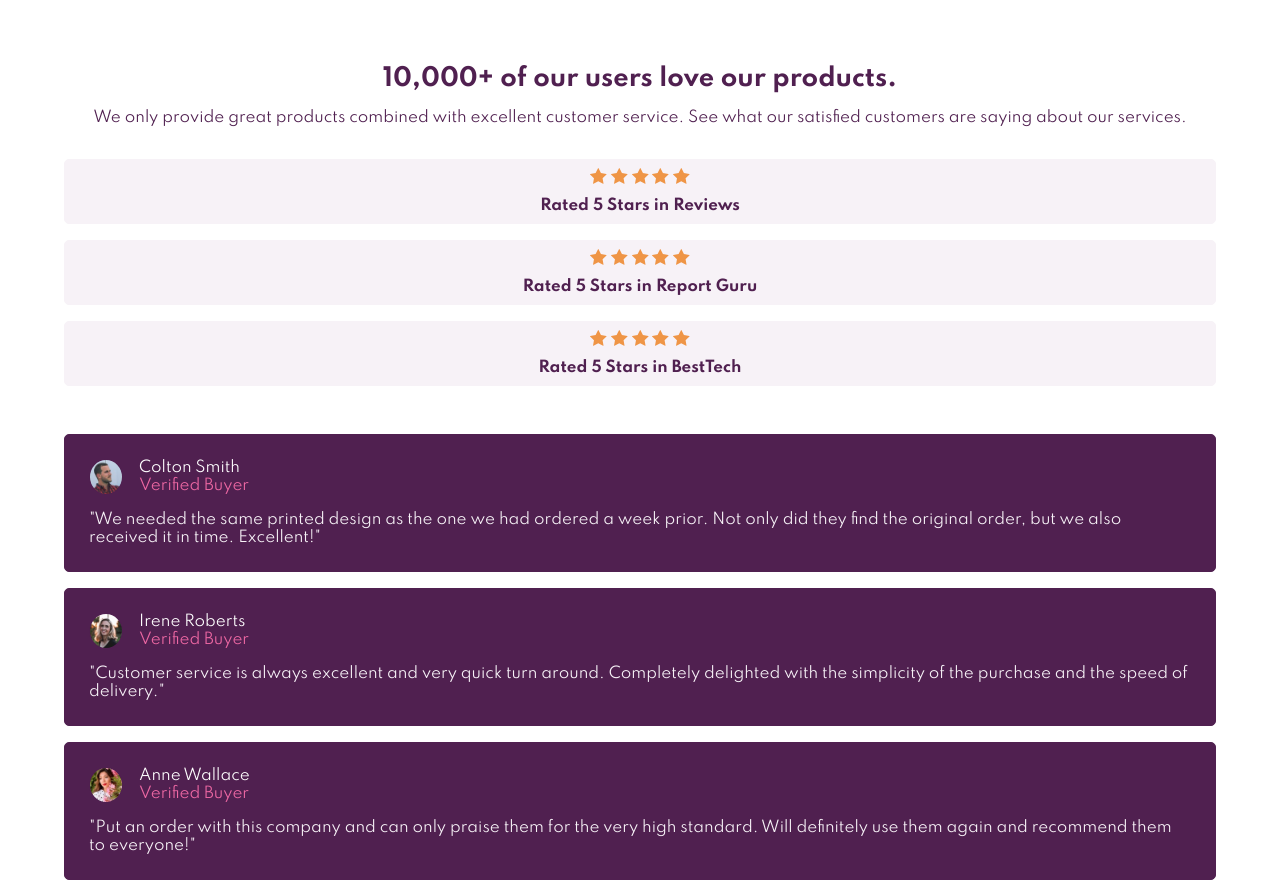
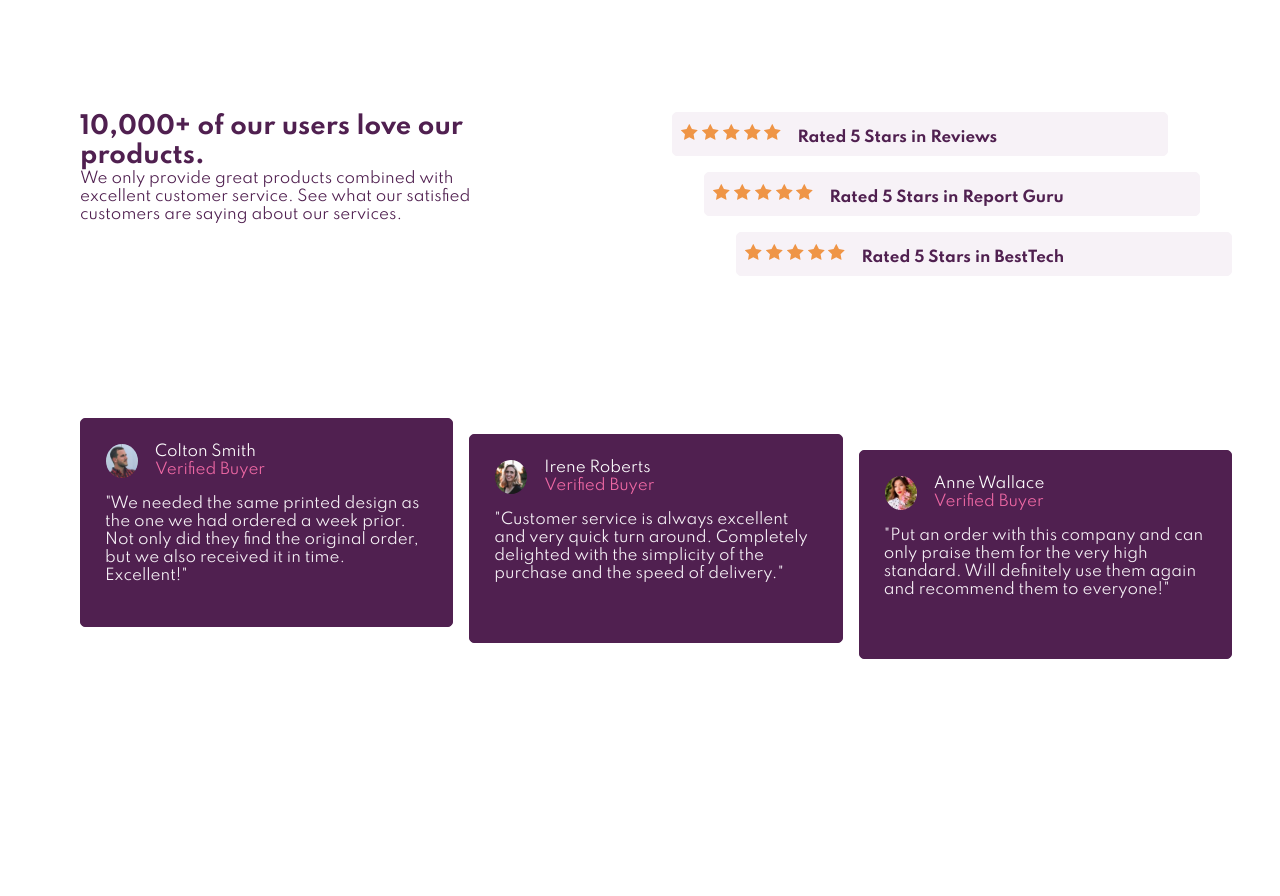
Before and after one commit to jduong09/social-proof-section, a plain HTML site: page index.html in a window 1280 px wide. After the commit the page ends 800 px from the top, so only its background shows below. Drawn offline with Linux system fonts and the light colour scheme.

Commit message:
Working on desktop view.

```diff
--- a/css/style.css
+++ b/css/style.css
@@ -10,10 +10,16 @@ body {
 
 main {
   width: 90%;
-  margin: 3rem auto;
+  height: 80%;
+  margin: 0 auto;
+  padding: 3rem;
   display: flex;
   flex-direction: column;
   text-align: center;
+  position: relative;
+  top: 50%;
+  left: 50%;
+  transform: translate(-50%, -50%);
 }
 
 h1 {
@@ -90,3 +96,78 @@ li {
   color: hsl(333, 80%, 67%);
   text-align: start;
 }
+
+@media (min-width: 767px) {
+  main {
+    flex-direction: row;
+    flex-wrap: wrap;
+  }
+
+  .product-header {
+    flex: 2;
+    text-align: start;
+  }
+
+  h1 {
+    margin: 2rem 0 0 0;
+    width: 75%;
+  }
+
+  .product-statement {
+    width: 75%;
+  }
+
+  .rating-list {
+    flex: 2;
+    width: fit-content;
+  }
+
+  .rating-list > li:nth-child(1) {
+    margin-left: 1rem;
+    margin-right: 4rem;
+  }
+
+  .rating-list > li:nth-child(2) {
+    margin-left: 3rem;
+    margin-right: 2rem;
+  }
+
+  .rating-list > li:nth-child(3) {
+    margin-left: 5rem;
+  }
+
+  .rating {
+    flex-direction: row;
+    align-items: center;
+  }
+
+  .rating-header {
+    padding-left: 1rem;
+  }
+
+  .reviews-list {
+    flex: 0 0 100%;
+    display: flex;
+    flex-direction: row;
+  }
+
+  .review {
+    width: 30%;
+    height: 50%;
+  }
+
+  .reviews-list > li:nth-child(1) {
+    margin-right: 2rem;
+  }
+
+  .reviews-list > li:nth-child(2) {
+    position: relative;
+    top: 1rem;
+    right: 1rem;
+  }
+
+  .reviews-list > li:nth-child(3) {
+    position: relative;
+    top: 2rem;
+  }
+}
--- a/index.html
+++ b/index.html
@@ -21,12 +21,14 @@
   </head>
   <body>
     <main>
+      <div class="product-header">
         <h1>
           10,000+ of our users love our products.
         </h1>
         <div class="product-statement">
           We only provide great products combined with excellent customer service.
           See what our satisfied customers are saying about our services.
+        </div>
       </div>
       <ul class="rating-list">
         <li class="rating">
```
Lines whose indentation alone changed are shown as unchanged.
